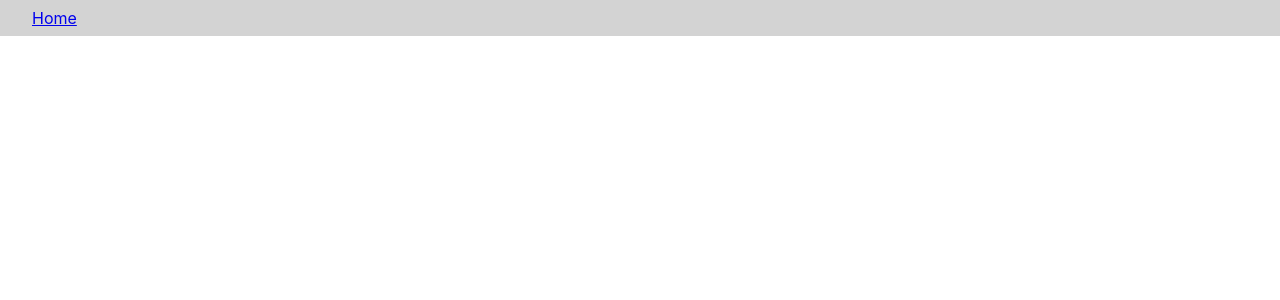
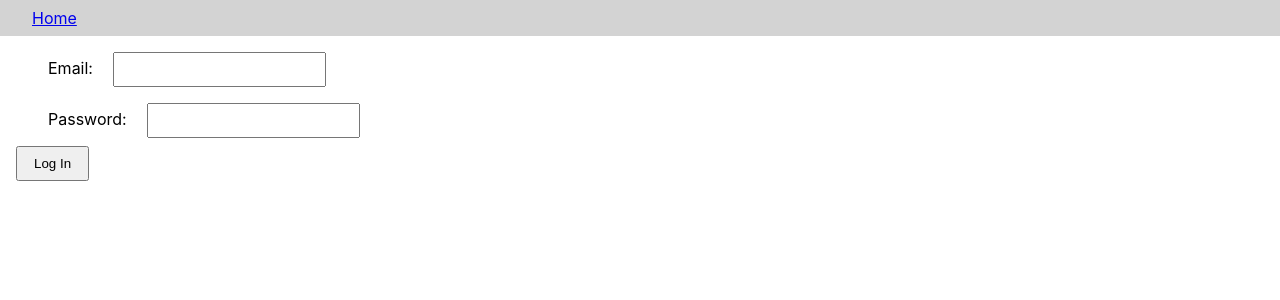
Before and after one commit to javiernicolasadan/SkillHubFrontJNA, a React (Vite) app: page /login in a window 1280 px wide. Before the commit this address had no page. Shown: the top 300 px of the page. Built offline with nearby package versions, Linux system fonts and the light colour scheme.

Commit message:
login form done, receiving token

```diff
--- a/src/App.jsx
+++ b/src/App.jsx
@@ -14,7 +14,7 @@ function App() {
       <Routes>
         <Route path='/' element={<Homepage/>}/>
         <Route path='/signup' element={<Signup/>}/>
-        <Route path='/signup' element={<Login/>}/>
+        <Route path='/login' element={<Login/>}/>
       </Routes>
     </>
   )
--- a/src/pages/Login.jsx
+++ b/src/pages/Login.jsx
@@ -1,7 +1,45 @@
+import { useState } from "react"
+/* import { useNavigate } from "react-router-dom" */
 
 
 export default function Login() {
+    /* const navigate = useNavigate() */
+    const [user, setUser] = useState({
+        email: '',
+        password: ''
+    })
+
+    const handleSubmit = async(event)=>{
+        event.preventDefault()
+        const response = await fetch('http://localhost:5005/auth/signup',{
+            method:'POST', headers:{
+                'Content-Type':'application/json'
+            }, body:JSON.stringify({
+                email: user.email,
+                password: user.password
+            })
+        })
+        if(response.status === 200){
+            const tokenFromResp = await response.json()
+            console.log(tokenFromResp)
+        }
+    }
+
   return (
-    <div>Login</div>
+    <form onSubmit={handleSubmit}>
+        <div className="authField">
+            <label>Email: </label>
+            <input type="email" required value={user.email}
+            onChange={(e) => setUser((prevInput) => ({ ...prevInput, email: e.target.value }))}></input>
+        </div>
+
+        <div className="authField">
+            <label>Password: </label>
+            <input type="password" required value={user.password} onChange={(e) => setUser((prevInput) => ({ ...prevInput, password: e.target.value }))}></input>
+        </div>
+
+        <button type="submit">Log In</button>
+
+    </form>
   )
 }
--- a/src/pages/Signup.jsx
+++ b/src/pages/Signup.jsx
@@ -1,6 +1,8 @@
 import { useState } from "react"
+import { useNavigate } from "react-router-dom"
 
 export default function Signup() {
+    const navigate = useNavigate()
     const [newUser, setNewUser] = useState({
         email: '',
         username: '',
@@ -8,9 +10,16 @@ export default function Signup() {
     })
 
 
-    const handleSubmit = (event)=>{
+    const handleSubmit = async(event)=>{
         event.preventDefault()
-        console.log(newUser.email, newUser.password, newUser.username)
+        const response = await fetch('http://localhost:5005/auth/signup', {
+        method:'POST', headers:{
+            "Content-Type": "application/json"
+        }, body: JSON.stringify({email: newUser.email, username:newUser.username, password:newUser.password})
+    })
+    if(response.status===201){
+        navigate('/login')
+    }
     }
 
 
```
